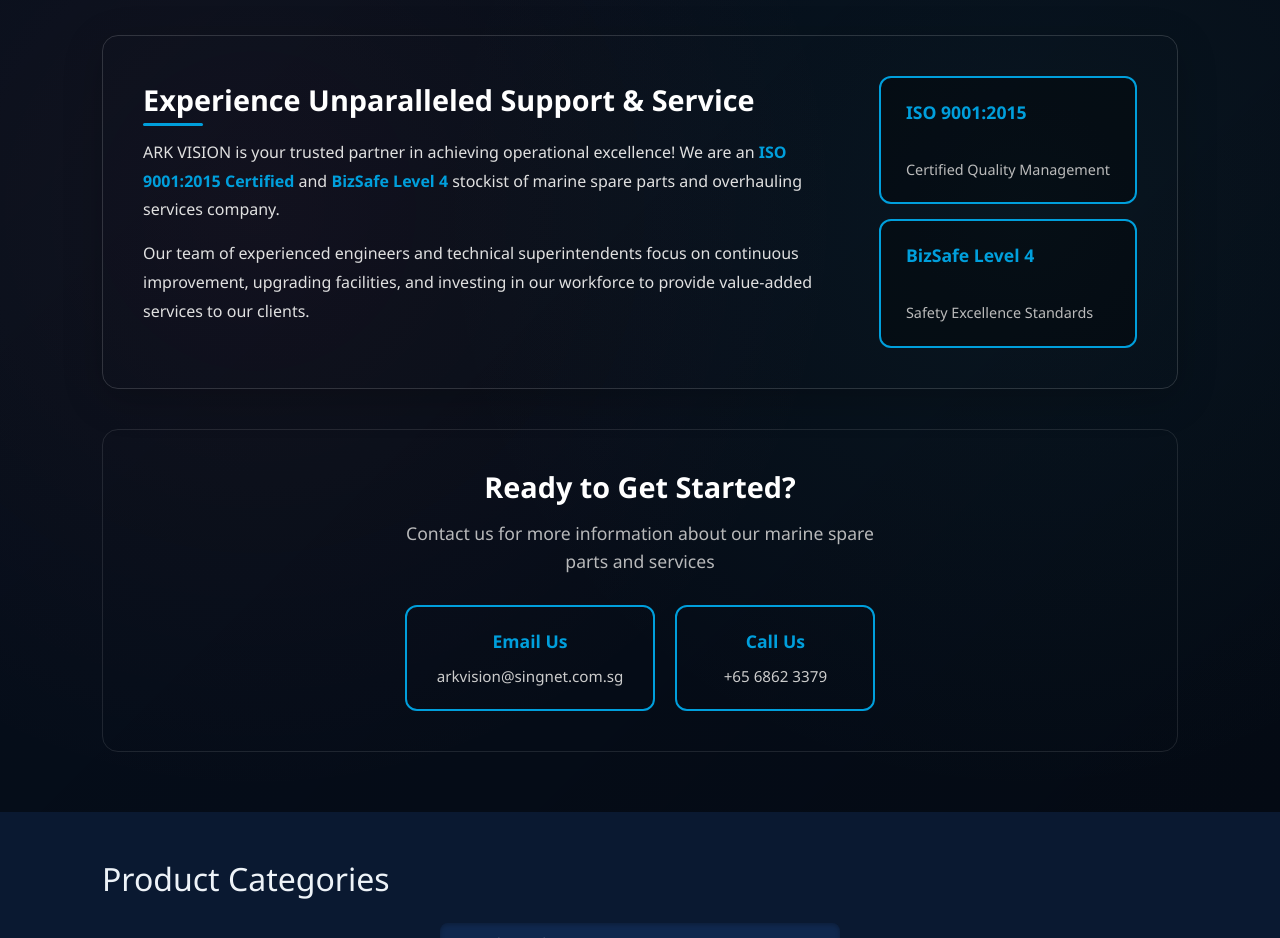
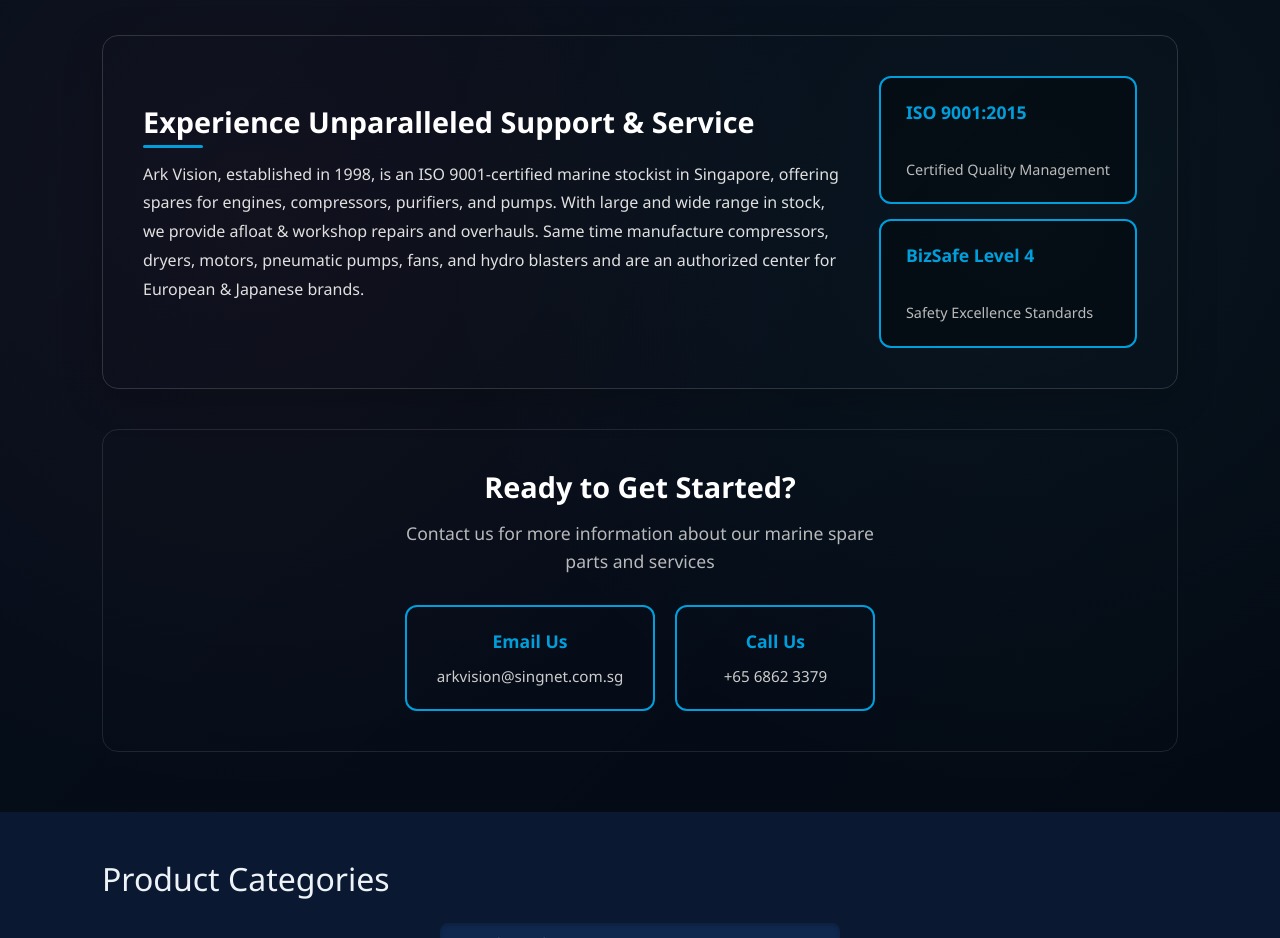
Before and after one commit to no-ra21/FYPee, a website: page products.html in a window 1280 px wide. Shown: the part 860-1798 px from the top of the page. Drawn offline with nearby package versions, Linux system fonts and the light colour scheme.

Commit message:
Update products.html
changed the description to 50 words as he requested

```diff
--- a/products.html
+++ b/products.html
@@ -429,8 +429,8 @@
             <div class="highlight-content">
               <div class="highlight-text">
                 <h3>Experience Unparalleled Support & Service</h3>
-                <p>ARK VISION is your trusted partner in achieving operational excellence! We are an <strong>ISO 9001:2015 Certified</strong> and <strong>BizSafe Level 4</strong> stockist of marine spare parts and overhauling services company.</p>
-                <p>Our team of experienced engineers and technical superintendents focus on continuous improvement, upgrading facilities, and investing in our workforce to provide value-added services to our clients.</p>
+                <p>Ark Vision, established in 1998, is an ISO 9001-certified marine stockist in Singapore, offering spares for engines, compressors, purifiers, and pumps. With large and wide range in stock, we provide afloat & workshop repairs and overhauls. Same time manufacture compressors, dryers, motors, pneumatic pumps, fans, and hydro blasters and are an authorized center for European & Japanese brands.</p>
+                <p></p>
               </div>
               <div class="certifications">
                 <div class="cert-badge">
```
